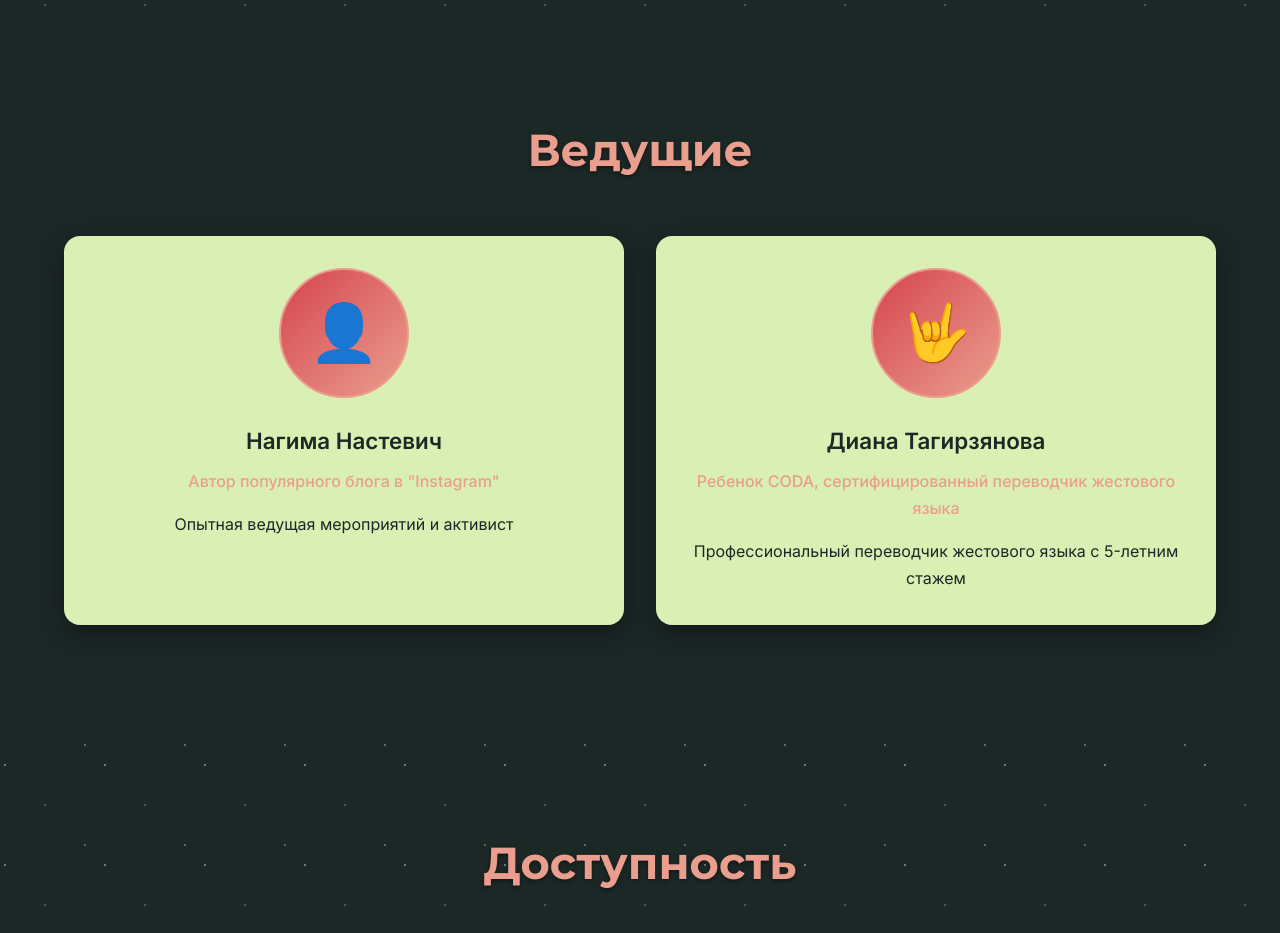
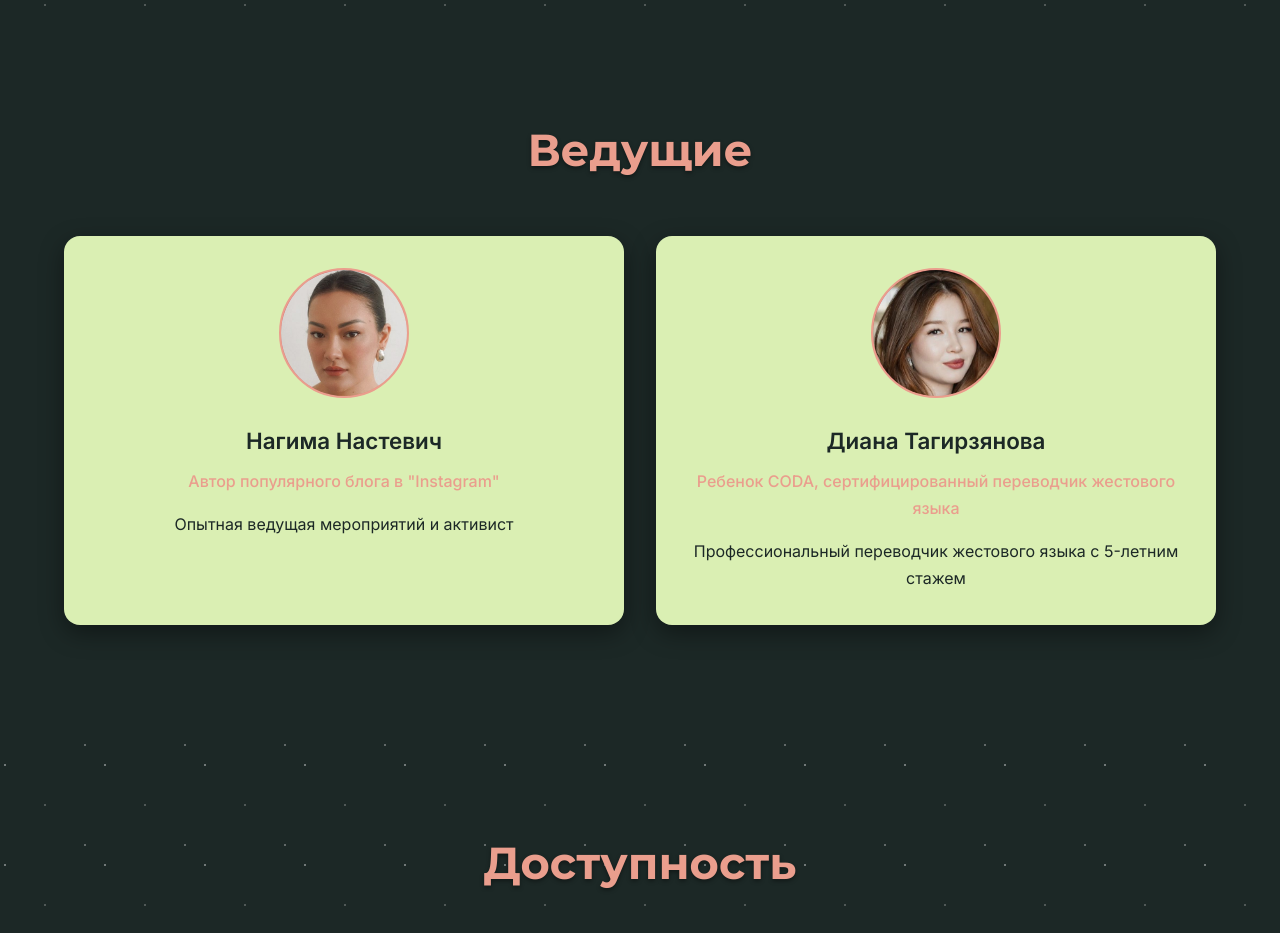
Before and after one commit to qazaqsignfest/qazaqsignfest, a plain HTML site: page index.html in a window 1280 px wide. Shown: the part 3340-4273 px from the top of the page. Drawn offline with Linux system fonts and the light colour scheme.

Commit message:
added photos and right inst

```diff
--- a/index.html
+++ b/index.html
@@ -414,6 +414,7 @@
             font-size: 3.5rem;
             color: var(--surface);
             border: 2px solid var(--accent);
+            overflow: hidden;
         }
 
         .speaker-name {
@@ -678,6 +679,17 @@
             }
         }
 
+        .nagima{
+            scale: 0.27;
+            margin-top: 0.7em;
+        }
+
+        .diana{
+            scale: 0.35;
+            margin-top: 1em;
+            margin-right: 0.1em;
+        }
+
         /* Smooth scrolling */
         html {
             scroll-behavior: smooth;
@@ -832,13 +844,17 @@
             <h2 class="section-title" data-i18n="section_speakers">Ведущие</h2>
             <div class="speakers-grid">
                 <div class="speaker-card">
-                    <div class="speaker-avatar">👤</div>
+                    <div class="speaker-avatar">
+                        <img src="/photos/1.jpg" class="nagima" alt="nagima">
+                    </div>
                     <div class="speaker-name">Нагима Настевич</div>
                     <div class="speaker-role" data-i18n="speaker_1_role">Автор популярного блога в "Instagram"</div>
                     <p data-i18n="speaker_1_desc">Опытная ведущая мероприятий и активист</p>
                 </div>
                 <div class="speaker-card">
-                    <div class="speaker-avatar">🤟</div>
+                    <div class="speaker-avatar">
+                        <img src="/photos/2.jpg" class="diana">
+                    </div>
                     <div class="speaker-name">Диана Тагирзянова</div>
                     <div class="speaker-role" data-i18n="speaker_2_role">Ребенок CODA, cертифицированный переводчик жестового языка</div>
                     <p data-i18n="speaker_2_desc">Профессиональный переводчик жестового языка с 5-летним стажем</p>
@@ -925,7 +941,7 @@
                 <div class="footer-section">
                     <h4 data-i18n="footer_social">Соцсети</h4>
                     <div class="social-links">
-                        <a href="https://www.instagram.com/dispetcherskaya_sluzhba?igsh=MTNrMjg3YmRlZW43Ng==">📷</a>
+                        <a href="https://www.instagram.com/qazaqsignfest2025/profilecard/?igsh=MWlyNXljMjBtMTRpMw==">📷</a>
                     </div>
                 </div>
                 <div class="footer-section">
```
Also changed, not shown: photos/1.jpg (added), photos/2.jpg (added).
